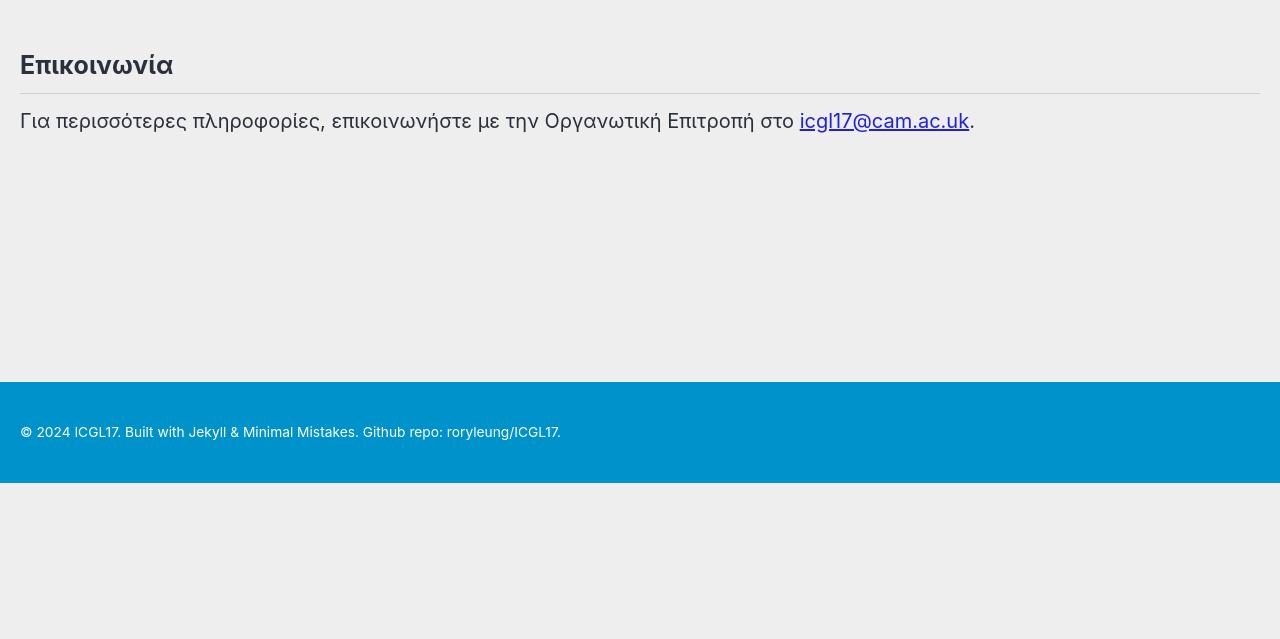
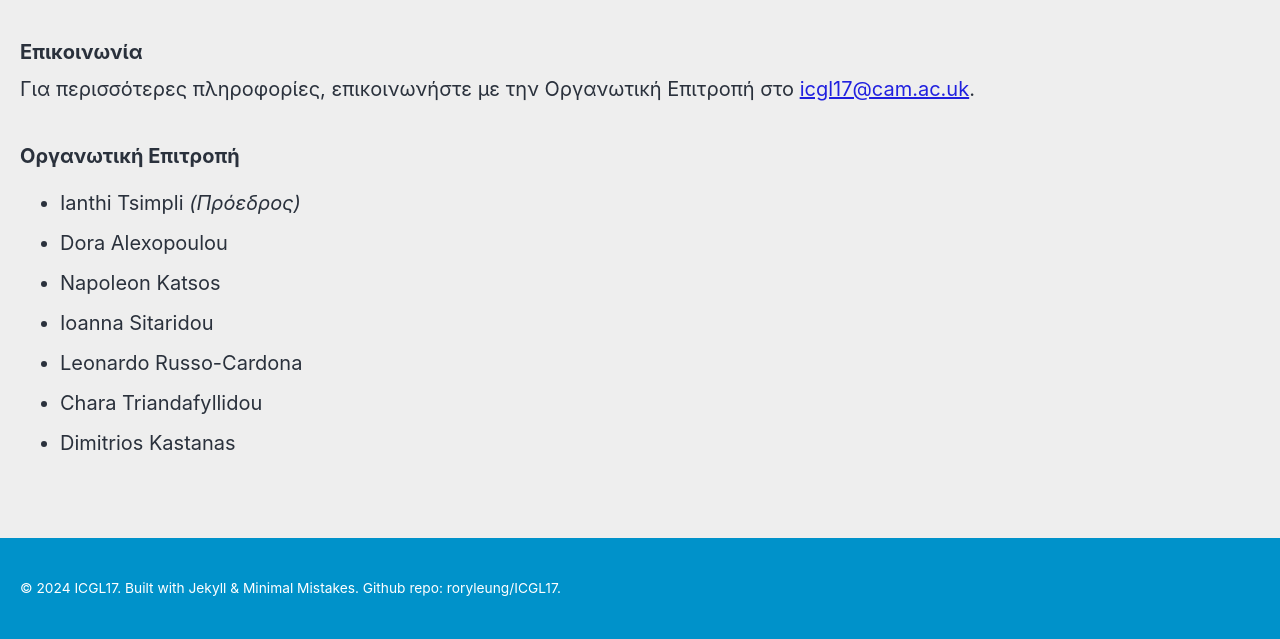
Before and after one commit to roryleung/ICGL17, a Jekyll site: the page built from _pages/gr_contact.md, in a window 1280 px wide. Shown: the part 417-1056 px from the top of the page. Built offline with Jekyll 4.4.1, drawn with Linux system fonts in a browser that asks for light colours; cached includes are drawn as plain includes; nearby versions of some CDN libraries; before the commit the page ends 900 px from its top, so only the background shows below that.

Commit message:
Update gr_contact.md

```diff
--- a/_pages/gr_contact.md
+++ b/_pages/gr_contact.md
@@ -8,6 +8,16 @@ header:
 excerpt: "23-26 Σεπτεμβρίου 2025<br>Πανεπιστήμιο του Cambridge, Ηνωμένο Βασίλειο"
 ---
 
-## Επικοινωνία
+### Επικοινωνία
 
 Για περισσότερες πληροφορίες, επικοινωνήστε με την Οργανωτική Επιτροπή στο <a href="mailto:icgl17@mmll.cam.ac.uk" target="_blank">icgl17@cam.ac.uk</a>.
+
+### Οργανωτική Επιτροπή
+
+* Ianthi Tsimpli _(Πρόεδρος)_
+* Dora Alexopoulou
+* Napoleon Katsos
+* Ioanna Sitaridou
+* Leonardo Russo-Cardona
+* Chara Triandafyllidou
+* Dimitrios Kastanas
```
